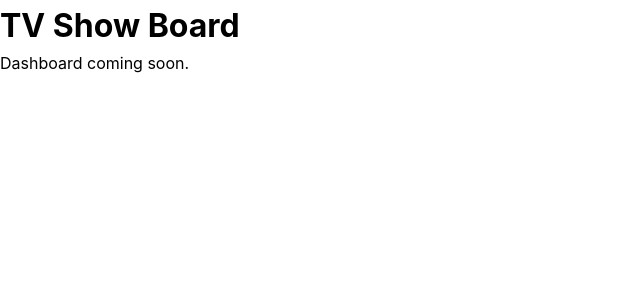
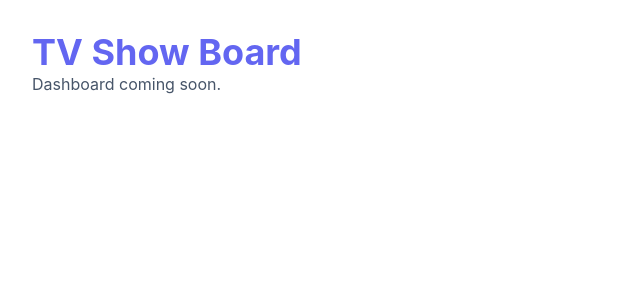
Before and after one commit to telmanagababov/tv-show-board, a Vue app: page / in a window 1280 px wide. Shown: the top 300 px of the page, without its empty margins (0-640 px from the left). Built offline with nearby package versions, Linux system fonts and the light colour scheme.

Commit message:
feat(setup): integrate Tailwind CSS v4 with theming foundation
- Install tailwindcss + @tailwindcss/vite, register Vite plugin
- Define semantic design tokens (bg, surface, fg, brand, etc.)
- Set up class-based dark mode via .dark on <html>
- Apply tokens to body and base focus styles for a11y

```diff
--- a/package.json
+++ b/package.json
@@ -23,6 +23,7 @@
   },
   "devDependencies": {
     "@playwright/test": "^1.59.1",
+    "@tailwindcss/vite": "^4.2.4",
     "@tsconfig/node24": "^24.0.4",
     "@types/jsdom": "^28.0.1",
     "@types/node": "^24.12.2",
@@ -41,6 +42,7 @@
     "npm-run-all2": "^8.0.4",
     "oxlint": "~1.60.0",
     "prettier": "3.8.3",
+    "tailwindcss": "^4.2.4",
     "typescript": "~6.0.0",
     "vite": "^8.0.8",
     "vite-plugin-vue-devtools": "^8.1.1",
--- a/src/assets/main.css
+++ b/src/assets/main.css
@@ -1,3 +1,80 @@
+@import 'tailwindcss';
+
+/* Enable class-based dark mode: triggered when `.dark` is on <html> or any ancestor */
+@variant dark (&:where(.dark, .dark *));
+
+/* ---------------------------------------------------------------------------
+ * Design Tokens
+ *
+ * Define raw color palette + semantic tokens. Components reference semantic
+ * tokens (bg-surface, text-fg) — never raw palette values. To re-skin the app
+ * we only change the semantic mappings below.
+ * ------------------------------------------------------------------------- */
+
+:root {
+  /* Brand */
+  --color-brand: #6366f1; /* indigo-500 */
+  --color-brand-hover: #4f46e5; /* indigo-600 */
+
+  /* Semantic — Light theme */
+  --color-bg: #ffffff;
+  --color-surface: #f8fafc; /* card / elevated background */
+  --color-surface-hover: #f1f5f9;
+  --color-border: #e2e8f0;
+
+  --color-fg: #0f172a; /* primary text */
+  --color-fg-muted: #475569; /* secondary text */
+  --color-fg-subtle: #94a3b8; /* tertiary text */
+
+  --color-success: #10b981;
+  --color-warning: #f59e0b;
+  --color-danger: #ef4444;
+}
+
+.dark {
+  --color-bg: #0a0a0a;
+  --color-surface: #171717;
+  --color-surface-hover: #262626;
+  --color-border: #2a2a2a;
+
+  --color-fg: #f8fafc;
+  --color-fg-muted: #cbd5e1;
+  --color-fg-subtle: #64748b;
+}
+
+/* ---------------------------------------------------------------------------
+ * Tailwind theme registration
+ *
+ * `@theme inline` exposes our CSS variables to Tailwind so utilities like
+ * `bg-surface`, `text-fg-muted`, `border-border` are auto-generated.
+ * ------------------------------------------------------------------------- */
+
+@theme inline {
+  --color-brand: var(--color-brand);
+  --color-brand-hover: var(--color-brand-hover);
+
+  --color-bg: var(--color-bg);
+  --color-surface: var(--color-surface);
+  --color-surface-hover: var(--color-surface-hover);
+  --color-border: var(--color-border);
+
+  --color-fg: var(--color-fg);
+  --color-fg-muted: var(--color-fg-muted);
+  --color-fg-subtle: var(--color-fg-subtle);
+
+  --color-success: var(--color-success);
+  --color-warning: var(--color-warning);
+  --color-danger: var(--color-danger);
+
+  --font-sans:
+    Inter, -apple-system, BlinkMacSystemFont, 'Segoe UI', Roboto, Oxygen, Ubuntu,
+    Cantarell, 'Fira Sans', 'Droid Sans', 'Helvetica Neue', sans-serif;
+}
+
+/* ---------------------------------------------------------------------------
+ * Global base styles
+ * ------------------------------------------------------------------------- */
+
 *,
 *::before,
 *::after {
@@ -5,23 +82,26 @@
   margin: 0;
 }
 
+html {
+  color-scheme: light dark;
+}
+
 body {
   min-height: 100vh;
-  font-family:
-    Inter,
-    -apple-system,
-    BlinkMacSystemFont,
-    'Segoe UI',
-    Roboto,
-    Oxygen,
-    Ubuntu,
-    Cantarell,
-    'Fira Sans',
-    'Droid Sans',
-    'Helvetica Neue',
-    sans-serif;
+  background-color: var(--color-bg);
+  color: var(--color-fg);
+  font-family: var(--font-sans);
   line-height: 1.6;
   text-rendering: optimizeLegibility;
   -webkit-font-smoothing: antialiased;
   -moz-osx-font-smoothing: grayscale;
+  transition:
+    background-color 0.2s ease,
+    color 0.2s ease;
 }
+
+/* Visible focus ring for keyboard users (a11y) */
+:focus-visible {
+  outline: 2px solid var(--color-brand);
+  outline-offset: 2px;
+}
--- a/src/views/HomeView.vue
+++ b/src/views/HomeView.vue
@@ -2,8 +2,8 @@
 </script>
 
 <template>
-  <main>
-    <h1>TV Show Board</h1>
-    <p>Dashboard coming soon.</p>
+  <main class="min-h-screen bg-bg p-8 text-fg">
+    <h1 class="text-4xl font-bold text-brand">TV Show Board</h1>
+    <p class="mt-4 text-fg-muted">Dashboard coming soon.</p>
   </main>
 </template>
--- a/vite.config.ts
+++ b/vite.config.ts
@@ -3,16 +3,14 @@ import { fileURLToPath, URL } from 'node:url'
 import { defineConfig } from 'vite'
 import vue from '@vitejs/plugin-vue'
 import vueDevTools from 'vite-plugin-vue-devtools'
+import tailwindcss from '@tailwindcss/vite'
 
 // https://vite.dev/config/
 export default defineConfig({
-  plugins: [
-    vue(),
-    vueDevTools(),
-  ],
+  plugins: [vue(), tailwindcss(), vueDevTools()],
   resolve: {
     alias: {
-      '@': fileURLToPath(new URL('./src', import.meta.url))
+      '@': fileURLToPath(new URL('./src', import.meta.url)),
     },
   },
 })
```
Also changed, not shown: 2 other files (tests, documents, lock files or other folders).
